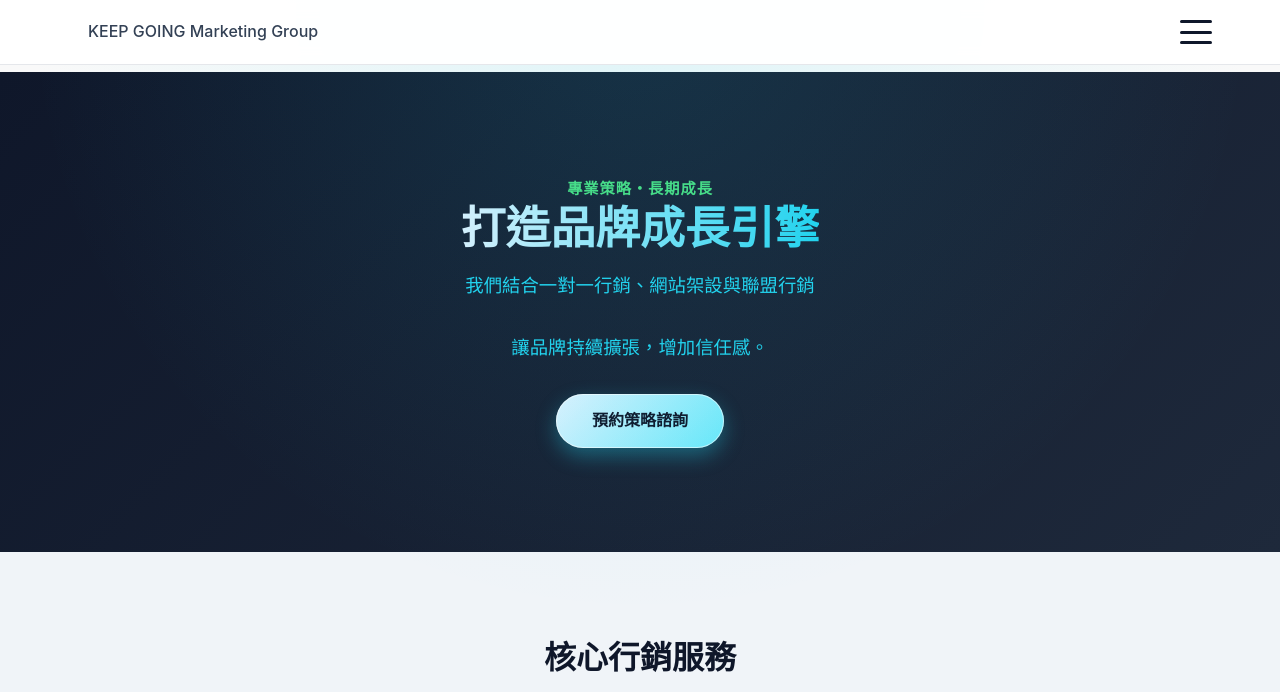
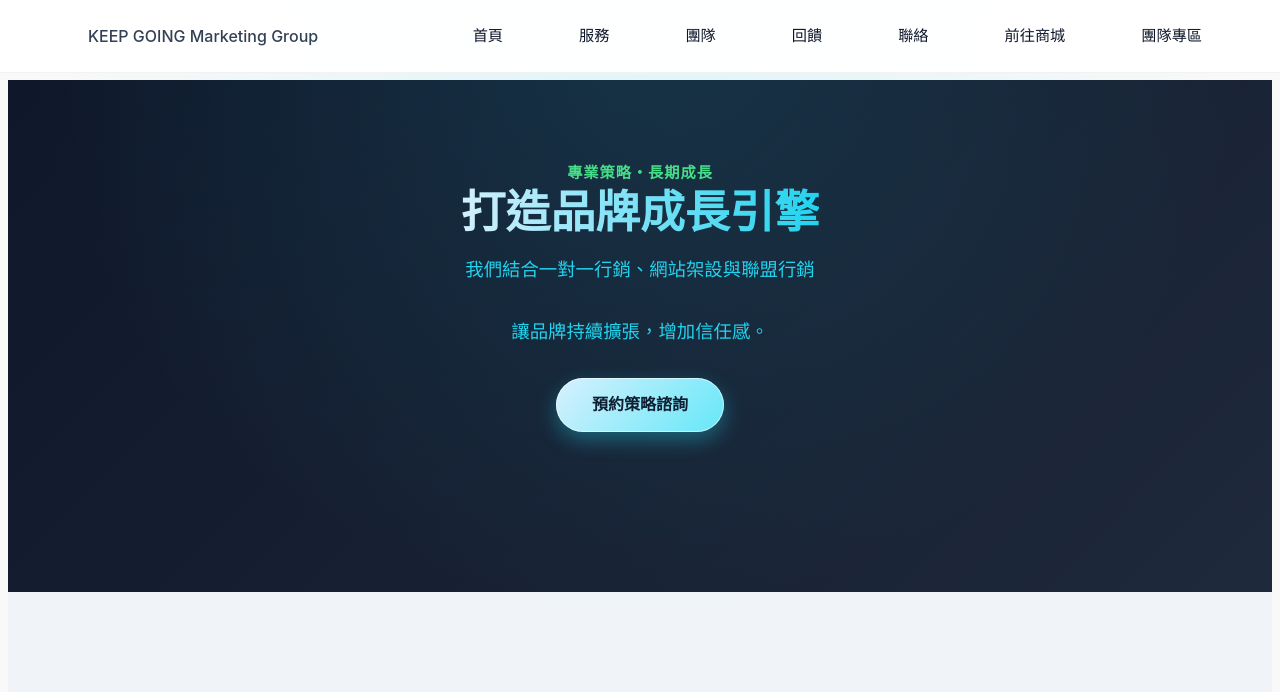
Before and after one commit to alex728916412/KEEP-GONING-MARKETING-GROUP, a plain HTML site: page index.html in a window 1280 px wide. Shown: the top 692 px of the page. Drawn offline with Linux system fonts and the light colour scheme.

Commit message:
Add files via upload

```diff
--- a/css.css
+++ b/css.css
@@ -8,38 +8,72 @@ html {
   scroll-behavior: smooth;
 }
 
+* {
+  box-sizing: border-box;
+}
+
+html, body {
+  margin: 0;
+  padding: 0;
+}
+
+
 
 /* 基本樣式 */
 * { box-sizing: border-box; margin:0; padding:0; }
-body { font-family:-apple-system,BlinkMacSystemFont,"Segoe UI",Roboto,"Noto Sans TC",sans-serif; background:#f9f9f9; color:var(--primary); line-height:1.6; padding-top:72px; }
-a { text-decoration:none; color:inherit; }
+body {
+  font-family:-apple-system,BlinkMacSystemFont,"Segoe UI",Roboto,"Noto Sans TC",sans-serif;
+  background:#f9f9f9;
+  color:var(--primary);
+  line-height:1.6;
+  padding-top:72px;
+  margin: 8px;
+}
+
+a {
+    text-decoration:none;
+    color:inherit;
+}
 
 /* NAVBAR */
 header {
-  position:fixed;
-  top:0;
-  width:100%;
-  background:rgba(255,255,255,0.95);
-  backdrop-filter:blur(8px);
-  border-bottom:1px solid #e5e7eb;
-  z-index:1000;
+  position: fixed;
+  top: 0;
+  left: 0;
+  width: 100%;
+  z-index: 1000;
+
+  background: rgba(255, 255, 255, 0.75);
+  backdrop-filter: blur(12px);
+  -webkit-backdrop-filter: blur(12px);
+
+  border-bottom: 1px solid rgba(0,0,0,0.05);
 }
+
 
 .nav {
   max-width: 1200px;
-  margin: auto;
-  padding: 16px 24px;
+  margin: 0 auto;
+  height: 72px;               /* 🔥 鎖死高度 */
+  padding: 0 24px;
+  display: flex;
+  align-items: center;        /* 垂直真正置中 */
+  justify-content: space-between;
+}
+
+
+
+.logo {
+  font-weight: 700;
+  color: #0f172a;
+  text-decoration: none;
+  line-height: 1;
   display: flex;
   align-items: center;
-  justify-content: space-between;
-  position: relative;
+  height: 40px;     /* 🔥 跟右邊選單一致 */
 }
 
-.logo {
-  text-decoration: none;
-  font-weight: 700;
-  color: #0f172a;
-}
+
 .nav a {
   margin-left:24px;
   font-weight:500;
@@ -54,6 +88,23 @@ header {
   position: relative;
 }
 
+.nav-links {
+  display: flex;
+  align-items: center;
+  gap: 12px;
+}
+
+.nav-links a {
+  height: 40px;
+  display: flex;
+  align-items: center;
+  padding: 0 14px;
+  font-size: 0.95rem;
+  color: #0f172a;
+  text-decoration: none;
+}
+
+
 
 /* team-page */
 
@@ -65,13 +116,15 @@ header {
 
 /* HERO */
 .hero {
-  padding: 80px 24px;
+  padding: 120px 24px 160px;
   min-height: 60vh;
   background: linear-gradient(135deg, #0f172a, #1e293b);
   display: flex;
   align-items: center;
   justify-content: center;
   text-align: center;
+  padding-top: 80px;
+  margin-top: 0;
 }
 
 .hero p{
@@ -368,6 +421,21 @@ footer { padding:40px 24px; background:#0f172a; color:#94a3b8; text-align:center
   color: #e5e7eb;
 }
 
+/* 登出 */
+.logout-btn {
+  height: 40px;
+  padding: 0 18px;
+  border-radius: 999px;
+  background: #22d3ee;
+  color: white;
+  font-size: 0.9rem;
+  display: flex;
+  align-items: center;
+  border: none;
+  line-height: 1;
+}
+
+
 /* ===== Navbar ===== */
 header {
   background: rgba(255,255,255,0.95);
@@ -438,3 +506,84 @@ header {
 .nav-links.active {
   display: flex;
 }
+
+
+
+/* 響應式設計 */
+@media (min-width: 768px) {
+  .hamburger {
+    display: none;
+  }
+
+  .nav-links {
+    display: flex;
+    position: static;
+    flex-direction: row;
+    background: transparent;
+    box-shadow: none;
+    padding: 0;
+    gap: 24px;
+  }
+}
+
+.card-grid {
+  display: grid;
+  grid-template-columns: 1fr;
+  gap: 24px;
+}
+
+/* 平板 */
+@media (min-width: 768px) {
+  .card-grid {
+    grid-template-columns: repeat(2, 1fr);
+  }
+}
+
+/* 桌電 */
+@media (min-width: 1440px) {
+  .card-grid {
+    grid-template-columns: repeat(3, 1fr);
+  }
+
+  .nav-links {
+    display: flex ;
+  }
+
+  .hamburger {
+    display: none; /* 強制顯示漢堡 */
+  }
+}
+
+/* 字體響應式調整 */
+h1 {
+  font-size: 1.8rem;
+}
+
+@media (min-width: 768px) {
+  h1 {
+    font-size: 2.2rem;
+  }
+}
+
+@media (min-width: 1024px) {
+  h1 {
+    font-size: 2.6rem;
+  }
+}
+
+/* 間距響應式調整 */
+section {
+  padding: 64px 20px;
+}
+
+@media (min-width: 768px) {
+  section {
+    padding: 96px 40px;
+  }
+}
+
+@media (min-width: 1024px) {
+  section {
+    padding: 120px 60px;
+  }
+}
```
